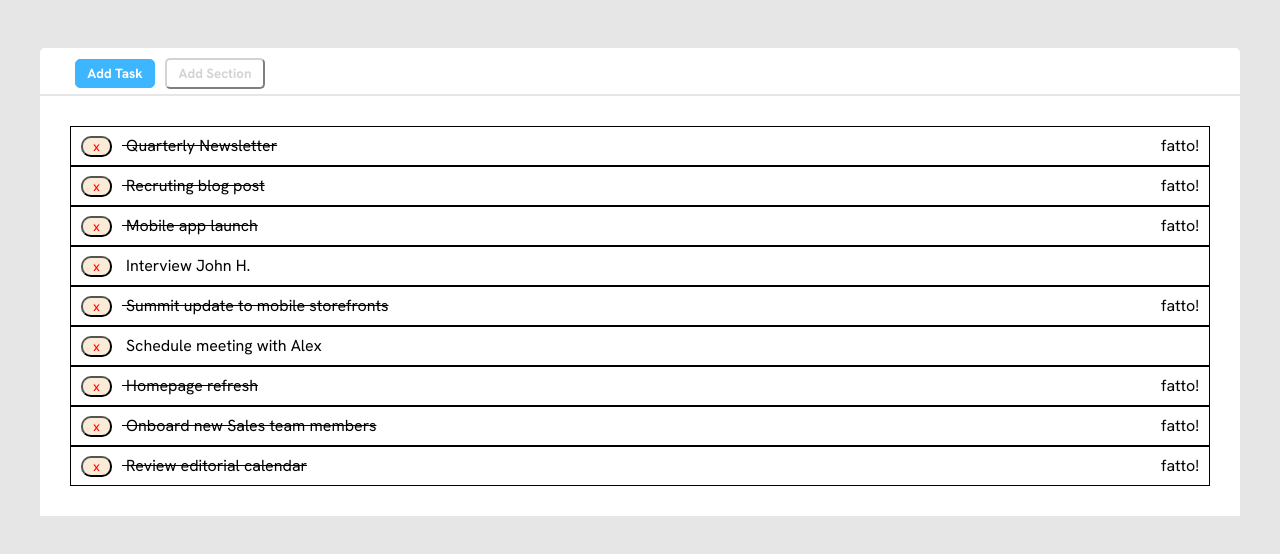
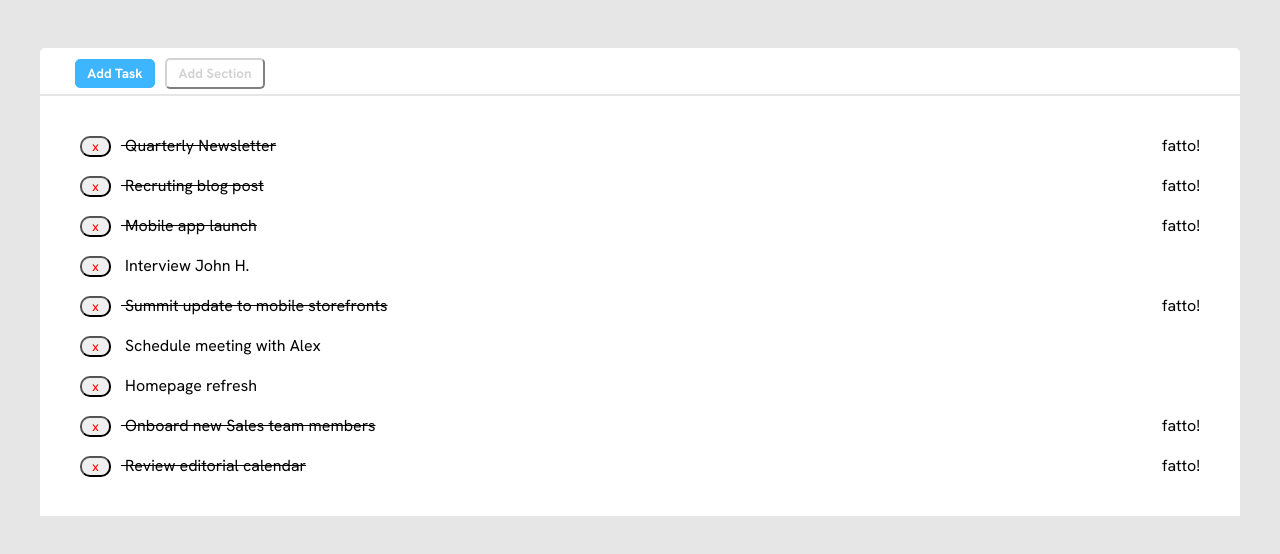
Before and after one commit to StefanoAntonelli93/vue-todolist, a plain HTML site: page index.html in a window 1280 px wide. Shown: the part 72-626 px from the top of the page. Drawn offline with nearby package versions, Linux system fonts and the light colour scheme.

Commit message:
[UPD] add MILESTONE 1 e 2

```diff
--- a/css/style.css
+++ b/css/style.css
@@ -41,7 +41,6 @@ header {
     padding: 0 10px;
     margin-right: 10px;
     text-align: center;
-    background-color: antiquewhite;
     border-radius: 10px;
 
 }
@@ -131,7 +130,7 @@ li {
 .item {
     height: 40px;
     background-color: white;
-    border: 1px solid black;
+    /* border: 1px solid black; */
     display: flex;
     justify-content: space-between;
     padding: 0 10px 0 10px;
--- a/index.html
+++ b/index.html
@@ -40,7 +40,7 @@
 
                     <div class="item" v-for="(item, index) in toDo">
                         <p :class="{ strikethrough : item.done}">
-                            <button class="cross"> x </button>
+                            <button class="cross" @click="clearToDo(index)"> x </button>
                             {{ item.text }}
                         </p>
                         <p v-if="item.done">
--- a/main.js
+++ b/main.js
@@ -35,7 +35,7 @@ createApp({
         },
         {
             text: 'Homepage refresh',
-            done: true,
+            done: false,
         },
         {
             text: 'Onboard new Sales team members',
@@ -48,5 +48,14 @@ createApp({
     ],
     currentIndex : 0,
     };
+  },
+//   creo metodo per cancellare toDo
+  methods: {
+    clearToDo(index) {
+        console.log('cancello toDo');
+        this.toDo.splice(index, 1);
+        this.done = 'cancellato!';
+    },
   }
+
 }).mount('#app')
```
